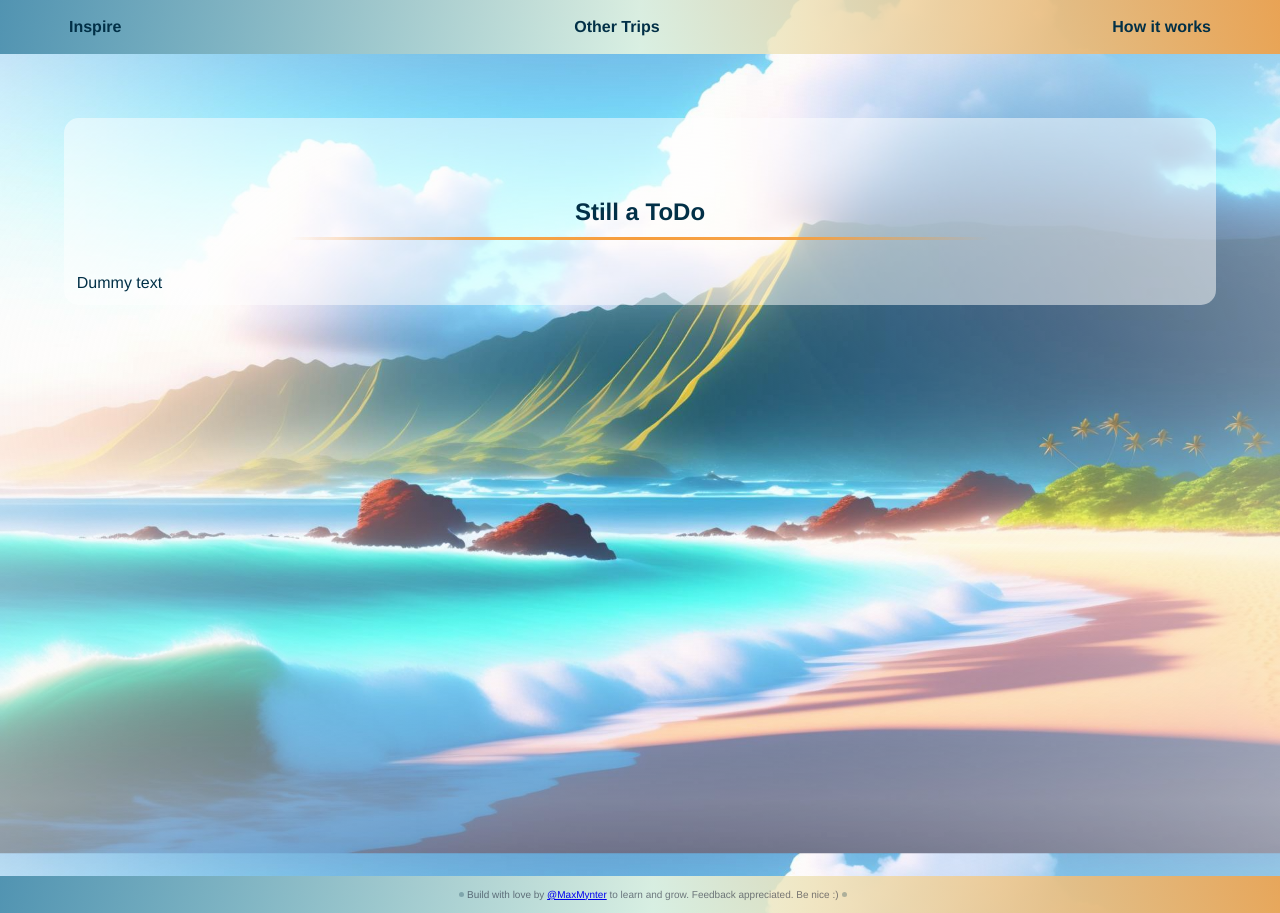
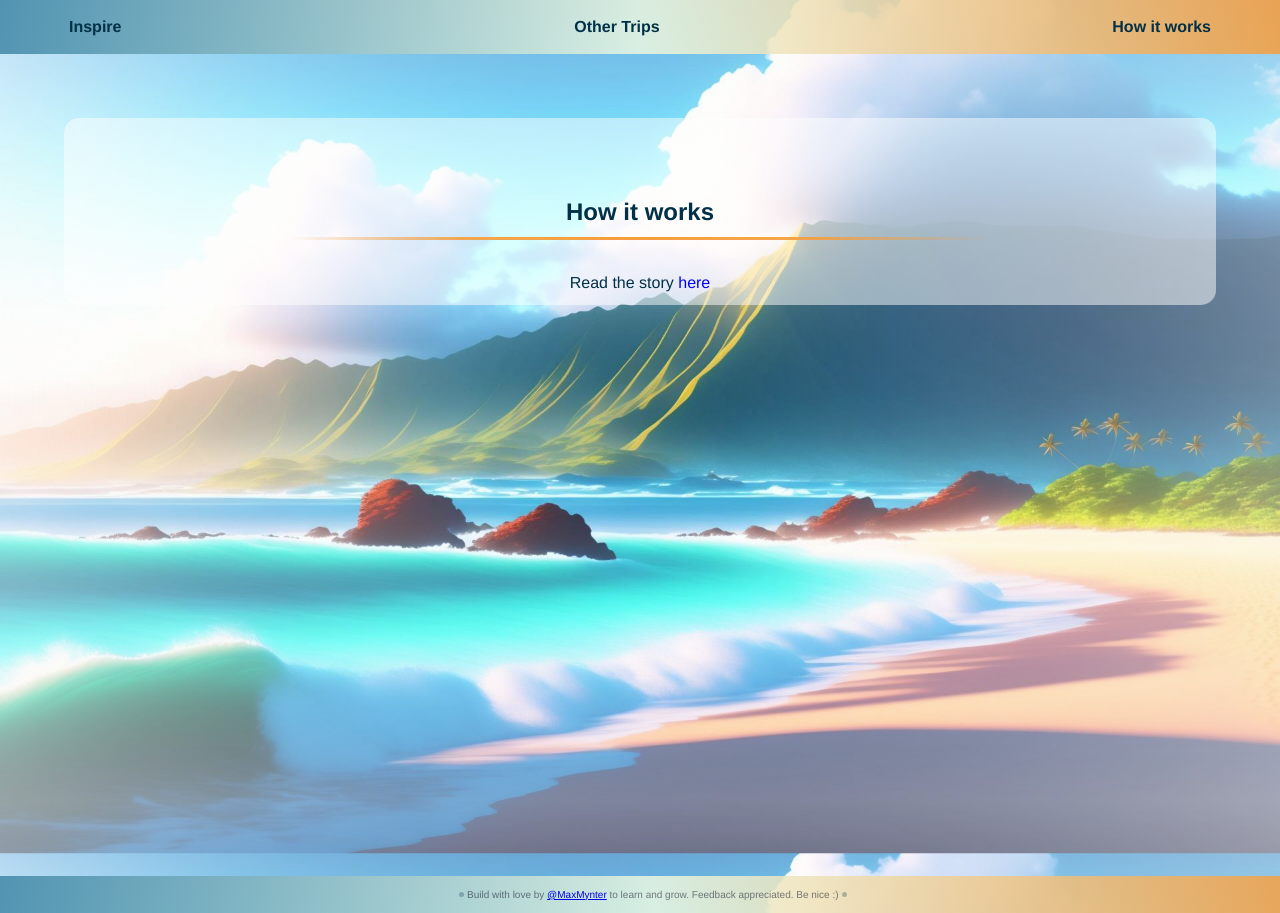
Before and after one commit to maxmynter/gpt3-vaction-planner, a Next.js app: page /how in a window 1280 px wide. Shown: the top 913 px of the page. Built offline with nearby package versions, Linux system fonts and the light colour scheme.

Commit message:
How to page

```diff
--- a/pages/how.js
+++ b/pages/how.js
@@ -8,8 +8,13 @@ const HowItWorks = () => {
       <Header />
       <div className="content-container">
         <div className="white-box">
-          <SectionHeader text="Still a ToDo" />
-          <text>Dummy text</text>
+          <SectionHeader text="How it works" />
+          <text>
+            Read the story{" "}
+            <a href="https://maxmynter.hashnode.dev/building-a-gpt-3-webapp">
+              here
+            </a>
+          </text>
         </div>
       </div>
       <Footer />
--- a/pages/styles.css
+++ b/pages/styles.css
@@ -73,6 +73,11 @@ body {
   padding: 1%;
   min-height: fit-content;
   justify-content: center;
+  text-align: center;
+}
+.white-box a {
+  text-decoration: none;
+  color: blue;
 }
 
 .title,
@@ -114,6 +119,7 @@ body {
   margin-top: 5%;
   margin-bottom: 5%;
 }
+
 .user-input-border-wrapper {
   height: 100%;
   padding: 3px; /*Border width with respect to user-input-border-wrapper */
```
